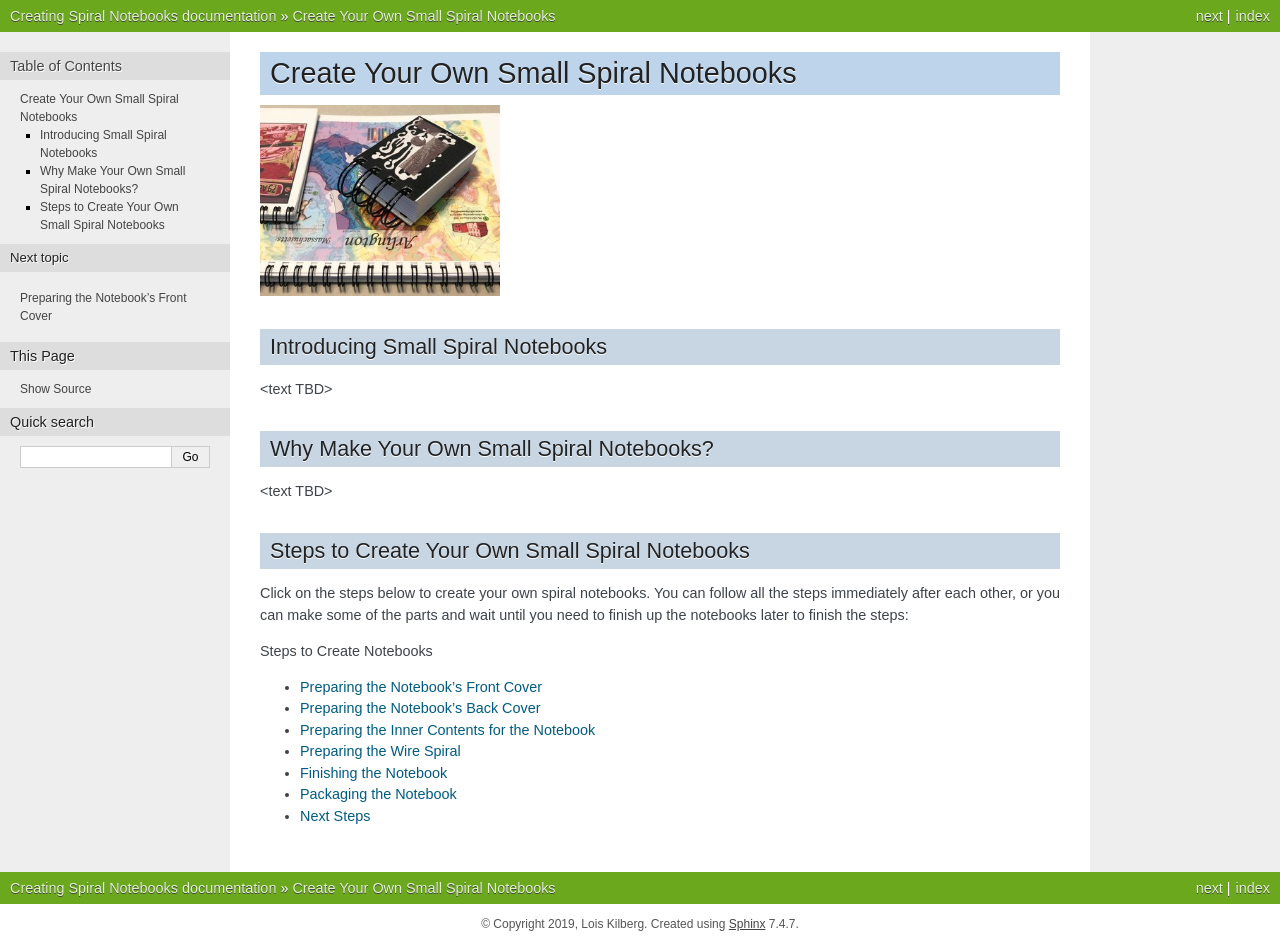
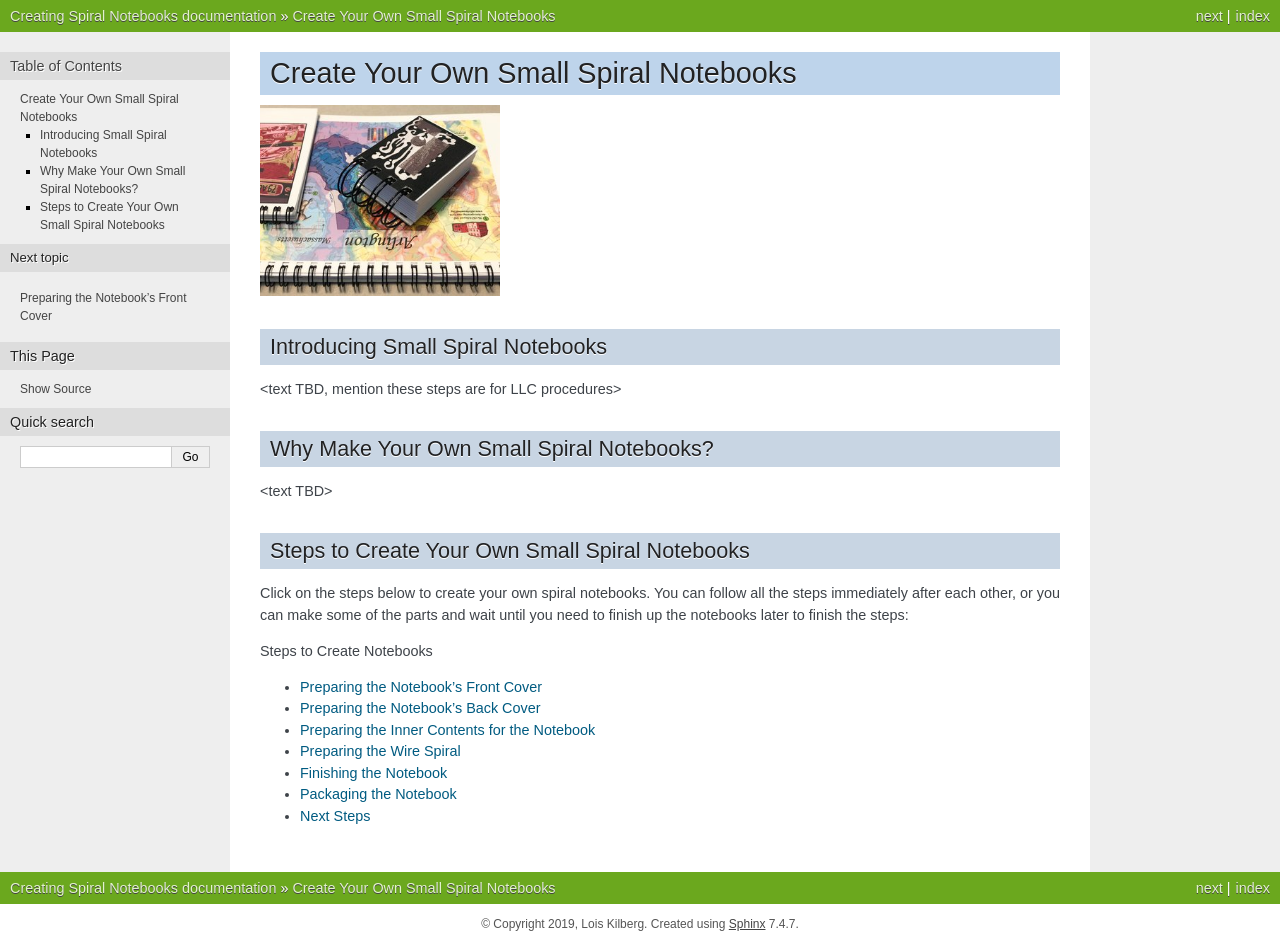
Before and after one commit to loiskilberg/create_spiral_notebook, a Sphinx documentation site: the page built from source/index.rst, in a window 1280 px wide. Built offline with Sphinx 7.4.7, drawn with Linux system fonts in a browser that asks for light colours; pages that are not in the unit, such as notebooks, are missing from menus.

Commit message:
add reference to LLC

```diff
--- a/source/index.rst
+++ b/source/index.rst
@@ -8,7 +8,7 @@ Create Your Own Small Spiral Notebooks
 
 Introducing Small Spiral Notebooks
 ==================================
-<text TBD>
+<text TBD, mention these steps are for LLC procedures>
 
 Why Make Your Own Small Spiral Notebooks?
 =========================================
```
